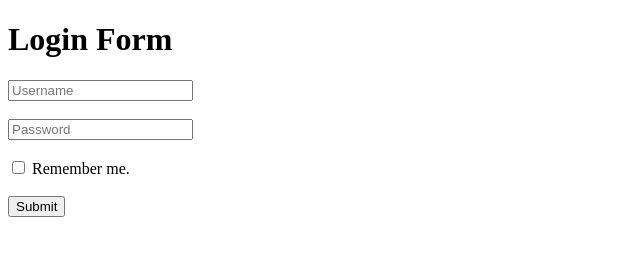
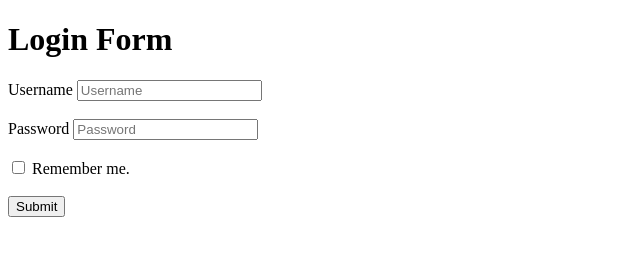
Before and after one commit to acciojob/remember-me-login-form-srujana-porandla, a website: page main.html in a window 1280 px wide. Shown: the whole page, without its empty margins (0-640 px from the left). Drawn offline with Linux system fonts and the light colour scheme.

Commit message:
created a submission

```diff
--- a/main.html
+++ b/main.html
@@ -10,11 +10,11 @@
 	<!-- the entire body must be written by student -->
 	<h1>Login Form</h1>
 	<form id="loginForm">
-		<label for="username"></label>
+		<label for="username">Username</label>
 		<input id="username" type="text" placeholder="Username"/>
 		<br/>
 		<br/>
-		<label for="password"></label>
+		<label for="password">Password</label>
 		<input id="password" type="password" placeholder="Password"/>
 		<br/>
 		<br/>
```
